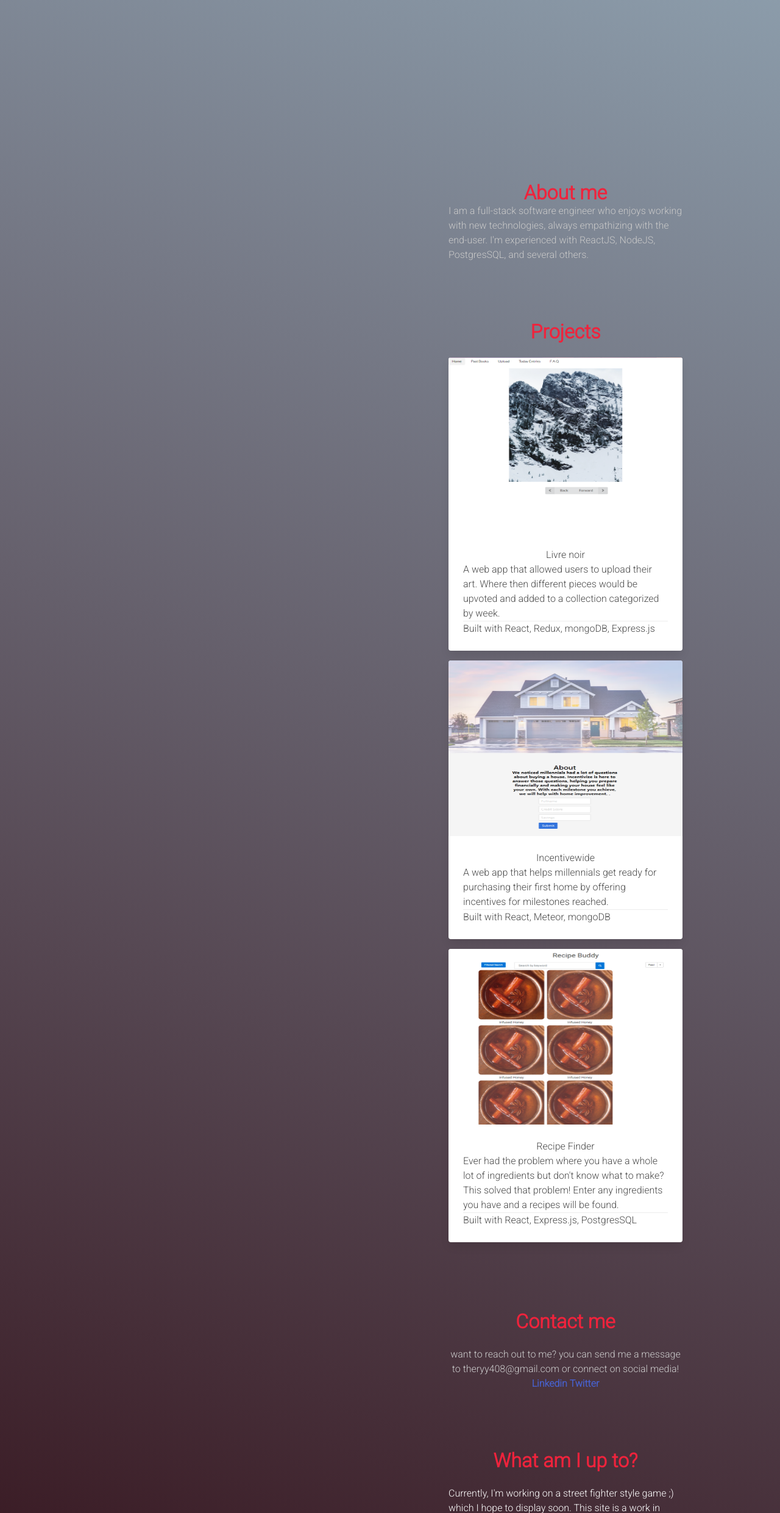
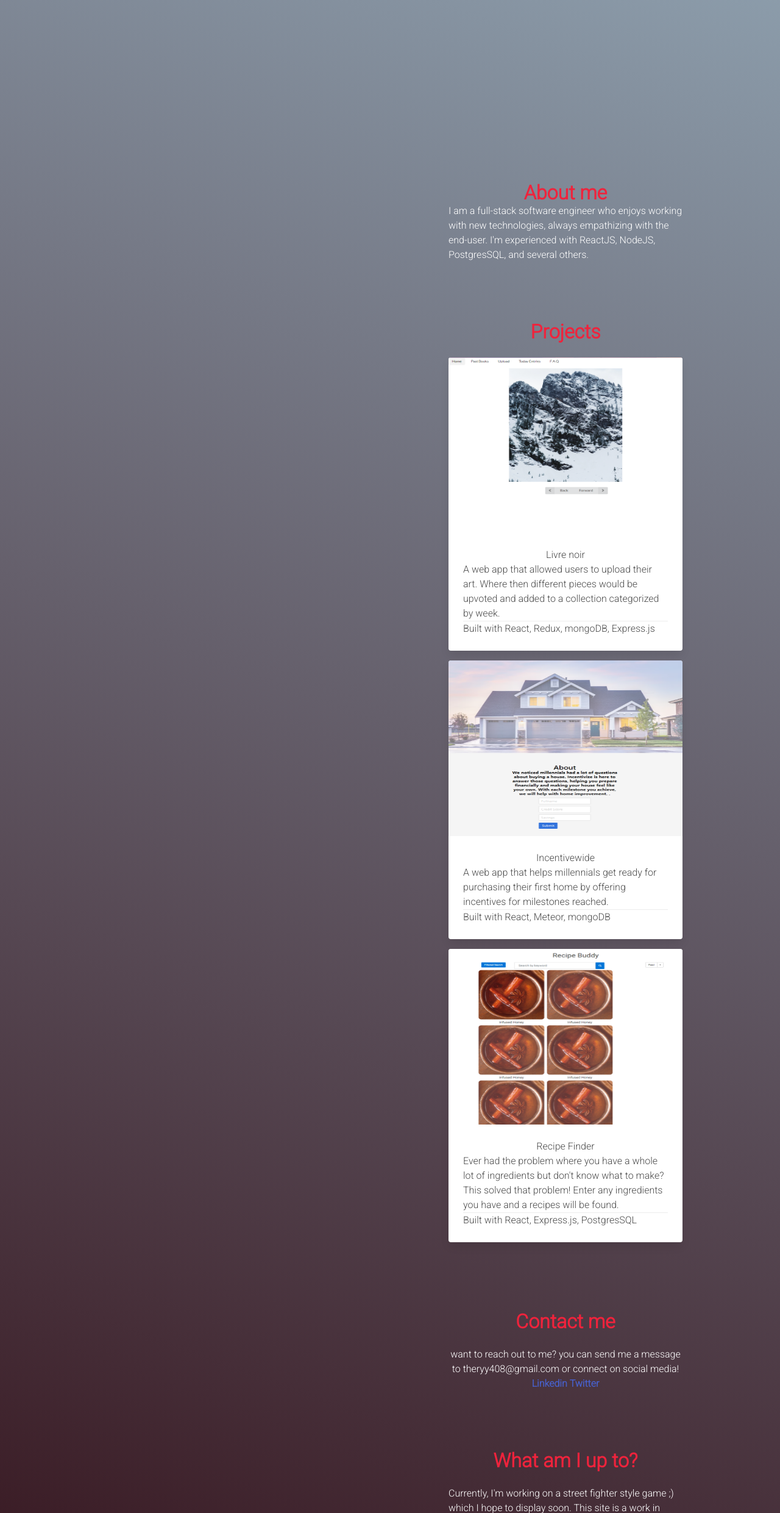
Before and after one commit to unknowntheory/unknowntheory.github.io, a website: page index.html in a window 1280 px wide. Shown: the part 944-3425 px from the top of the page at 61% size. Drawn offline with nearby package versions, Linux system fonts and the light colour scheme.

Commit message:
changed text color

```diff
--- a/main.css
+++ b/main.css
@@ -40,10 +40,10 @@ h1:nth-of-type(2){
   color: rgb(255, 255, 255);
 }
 .reach-out{
-  color: rgb(204, 204, 204);
+  color: rgb(255, 255, 255);;
 }
 .blurb{
-color:rgb(200, 200, 200);
+color: rgb(255, 255, 255);;
 
 }
 
```
